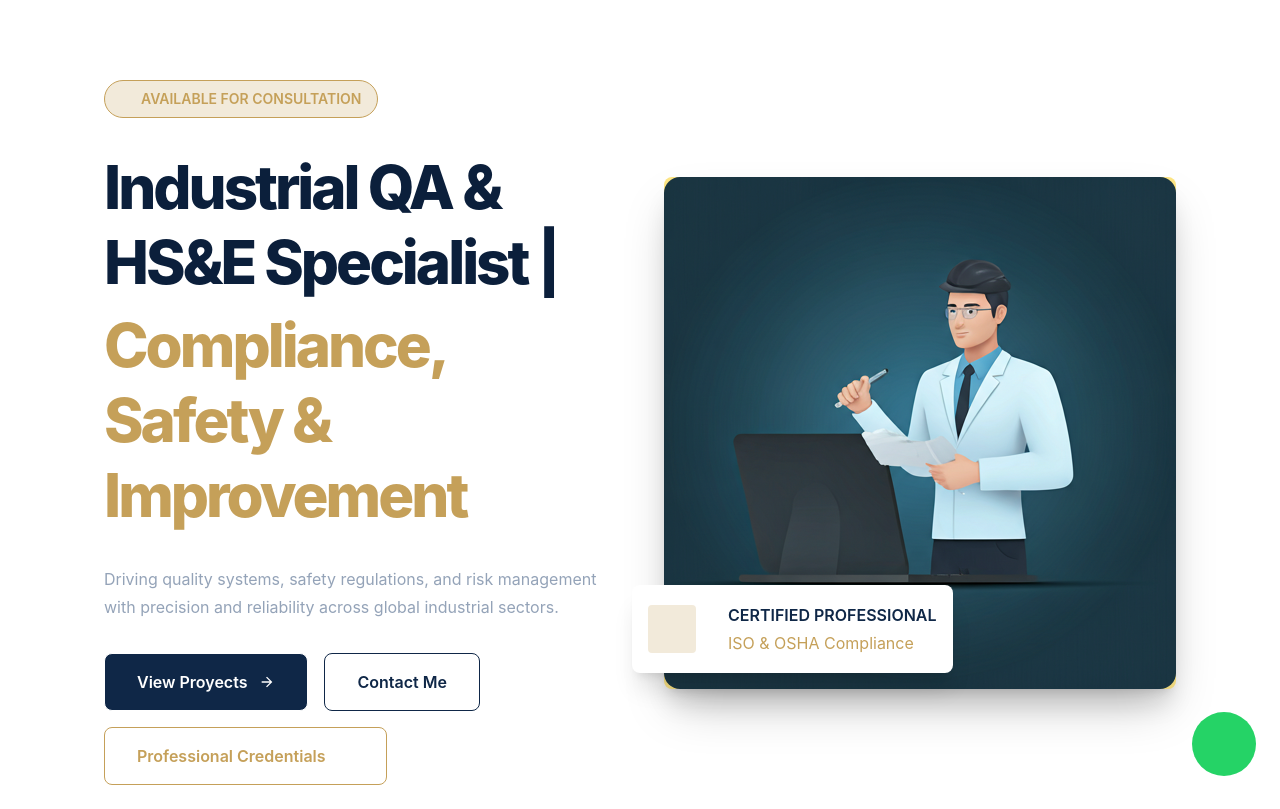
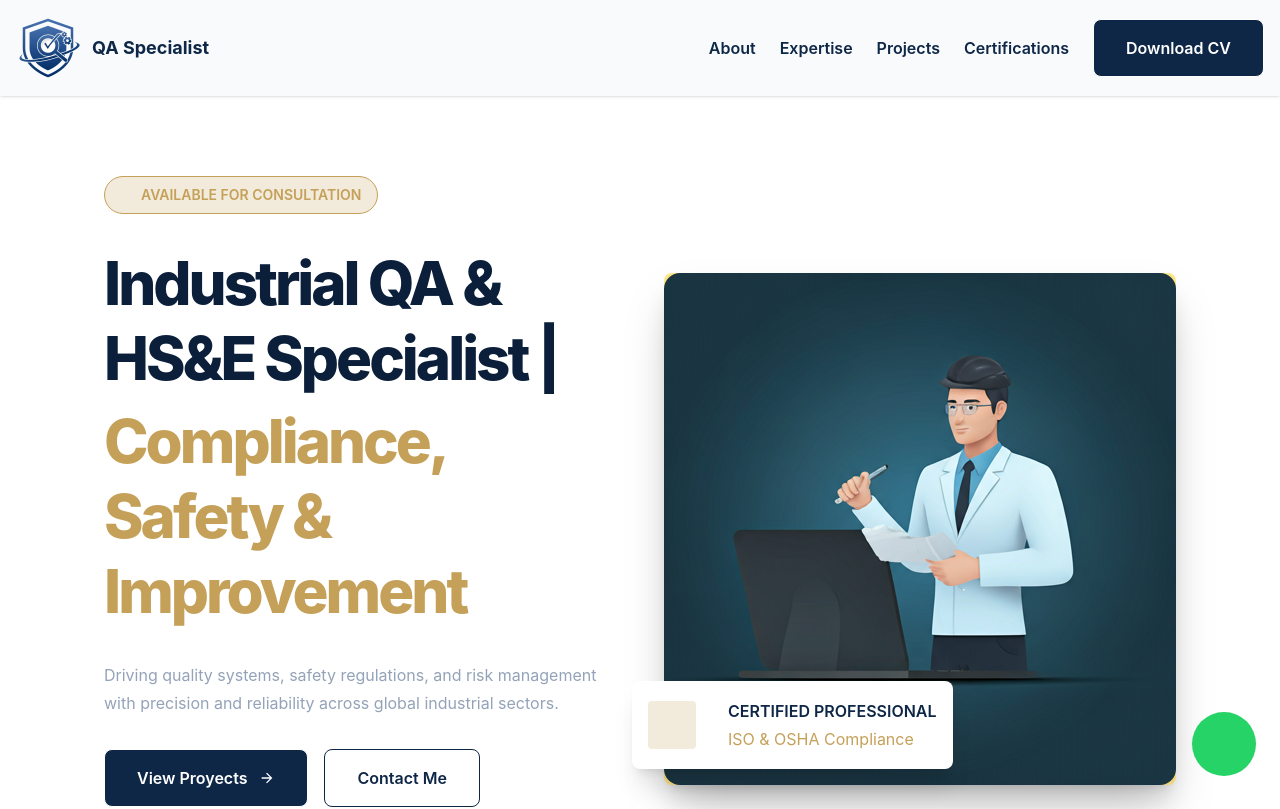
Before and after one commit to Yalex95/QA, a React (Vite) app: page / in a window 1280 px wide. Shown: the top 809 px of the page. Built offline with nearby package versions, Linux system fonts and the light colour scheme; some icons are missing.

Commit message:
:lipstick: added navbar

```diff
--- a/index.html
+++ b/index.html
@@ -11,7 +11,7 @@
 
   <meta
     name="description"
-    content="Portfolio of Estefany, Quality Engineer specialized in ISO standards, quality management systems, process improvement, compliance, audits, and industrial quality assurance."
+    content="Quality Engineer specialized in ISO standards, quality management systems, process improvement, compliance, audits, and industrial quality assurance."
   />
 
   <meta
--- a/src/App.tsx
+++ b/src/App.tsx
@@ -7,10 +7,13 @@ import CoreSpecialist from "./features/coreSpecialist/components/CoreSpecialist"
 import Expertise from "./features/expertise/components/Expertise";
 import Footer from "./features/footer/components/Footer";
 import Hero from "./features/hero/components/Hero";
+import Navbar from "./features/navbar/components/Navbar";
 
 function App() {
   return (
     <>
+      <Navbar />
+      <main className="pt-24">
         <Hero />
         <Expertise />
         <CoreSpecialist />
@@ -18,6 +21,7 @@ function App() {
         <Certifications />
         <Contact />
         <Footer />
+      </main>
       <a
         className="fixed right-6 bottom-6 rounded-full bg-[#25D366] p-3 z-10"
         href="#"
--- /dev/null
+++ b/src/features/navbar/components/Navbar.tsx
@@ -0,0 +1,67 @@
+import Button from "@/features/shared/components/Button";
+import { Icon } from "@iconify/react";
+import { useState } from "react";
+import Logo from "../../footer/assets/qa.webp";
+import "../styles/navbar.css";
+
+export default function Navbar() {
+  const [isOpen, setIsOpen] = useState(false);
+
+  return (
+    <header className="site-header">
+      <div className="container">
+        <div className="logo-container">
+          <img
+            src={Logo}
+            alt="QA Engineer logo"
+            className="w-10 h-10 md:w-16 md:h-16 object-contain"
+          />
+
+          <span className="md:text-lg font-bold">QA Specialist</span>
+        </div>
+
+        {/* Toggle button */}
+        <button
+          className="menu-toggle"
+          aria-label="Toggle navigation menu"
+          aria-expanded={isOpen}
+          aria-controls="primary-navigation"
+          onClick={() => setIsOpen(!isOpen)}
+        >
+          <Icon
+            icon="ci:hamburger"
+            className="w-6 h-6 text-[var(--color-primary)]"
+          />
+        </button>
+
+        {/* Navigation */}
+        <nav
+          id="primary-navigation"
+          className={`main-nav ${isOpen ? "active" : ""}`}
+          aria-label="Main navigation"
+        >
+          <ul className="nav-list">
+            <li>
+              <a href="#home">About</a>
+            </li>
+
+            <li>
+              <a href="#about">Expertise</a>
+            </li>
+
+            <li>
+              <a href="#projects">Projects</a>
+            </li>
+
+            <li>
+              <a href="#contact">Certifications</a>
+            </li>
+            <li>
+              <Button variant="primary">Download CV</Button>
+            </li>
+          </ul>
+        </nav>
+      </div>
+    </header>
+  );
+}
--- /dev/null
+++ b/src/features/navbar/styles/navbar.css
@@ -0,0 +1,27 @@
+@reference "tailwindcss";
+
+.site-header {
+  @apply fixed top-0 left-0 w-full z-50 bg-[var(--color-surface-light)] shadow-sm;
+
+  .container {
+    @apply flex justify-between max-w-7xl mx-auto p-4 items-center;
+
+    .logo-container {
+      @apply flex items-center gap-3 text-[var(--color-primary)];
+    }
+    #primary-navigation {
+      @apply hidden lg:block;
+    }
+    .nav-list {
+      @apply flex gap-6 list-none items-center;
+
+      a {
+        @apply text-[var(--color-primary)] no-underline hover:text-[var(--color-secondary)] font-semibold;
+      }
+    }
+
+    .menu-toggle {
+      @apply block lg:hidden;
+    }
+  }
+}
```
Lines whose indentation alone changed are shown as unchanged.
